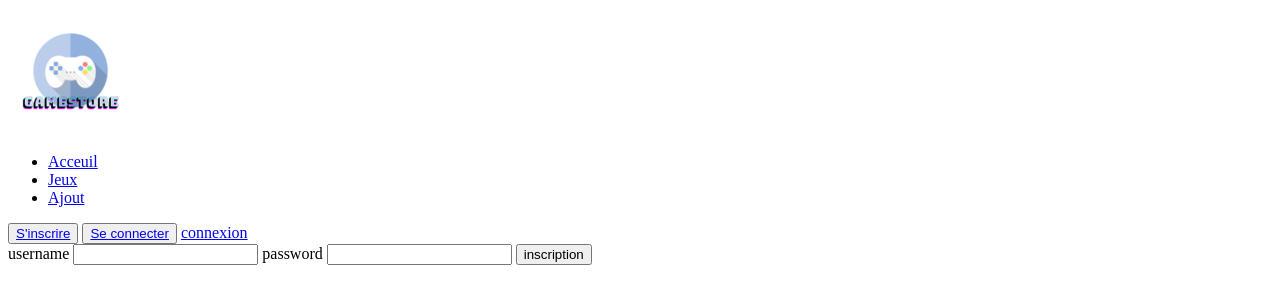
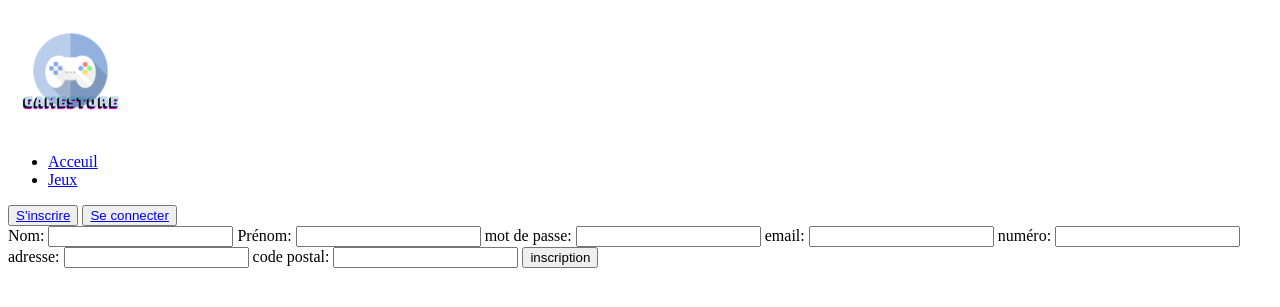
Before and after one commit to Nairolf7793/GAMESTORE, a PHP site: page /form_inscription.php in a window 1280 px wide. Shown: the top 307 px of the page. Run offline with PHP 8.4, Linux system fonts and the light colour scheme.

Commit message:
feat  (index, form_co, form_inscription) : add column to user table and modify index and form)

```diff
--- a/form_inscription.php
+++ b/form_inscription.php
@@ -13,22 +13,36 @@ require_once 'DbConnection.php';
 require_once 'session.php';
 
 if ($_SERVER['REQUEST_METHOD'] == 'POST'){
-    if(!$_POST['username'] || !$_POST['mp']) {
-        echo 'identifiant invalide';
+    if(!$_POST['firstname'] || !$_POST['lastname'] || !$_POST['mp'] || !$_POST['email'])  {
+        echo 'un des champs est manquant';
     } else {
-        $username=$_POST['username'];
+        $firstname=$_POST['firstname'];
+        $lastname=$_POST['lastname'];
         $mp=$_POST['mp'];
         $hash=password_hash($mp,PASSWORD_BCRYPT);
+        $email=$_POST['email'];
+        $nb=$_POST['nb'];
+        $adress=$_POST['adress'];
+        $code=$_POST['code'];
 
-
-        $query = DbConnection::getPdo()->prepare('INSERT INTO user (username, mp)
+        $query = DbConnection::getPdo()->prepare('INSERT INTO user (firstname,lastname, mp, email, nb, adress, code)
         VALUES (
-        :username,
-        :mp)
+        :firstname,
+        :lastname,
+        :mp,
+        :email,
+        :nb,
+        :adress,
+        code)
         ');
 
-        $query->bindParam(':username', $_POST['username']);
+        $query->bindParam(':firstname', $_POST['firstname']);
+        $query->bindParam(':lastname', $_POST['lastname']);
         $query->bindParam(':mp', $hash);
+        $query->bindParam(':email', $_POST['email']);
+        $query->bindParam(':nb', $_POST['nb']);
+        $query->bindParam(':adress', $_POST['adress']);
+        $query->bindParam(':code', $_POST['code']);
 
         if (!$query->execute()){
             echo "une erreur est survenue";
@@ -36,9 +50,7 @@ if ($_SERVER['REQUEST_METHOD'] == 'POST'){
         else {
             $_SESSION["success message"] = "Votre compte a bien été crée";
             header('location: form_co.php'); }
-
     }
-
 }
 ?>
 
@@ -50,7 +62,6 @@ if ($_SERVER['REQUEST_METHOD'] == 'POST'){
             <ul class="navigation">
                 <li class="navigation__li"><a href="index.php">Acceuil</a></li>
                 <li class="navigation__li"><a href="liste.php">Jeux</a></li>
-                <li class="navigation__li"><a href="form_ajout.php">Ajout</a></li>
             </ul>
 
             <button class="navbar__button" type="submit"><a href="form_inscription.php">S'inscrire</a></button>
@@ -58,19 +69,33 @@ if ($_SERVER['REQUEST_METHOD'] == 'POST'){
             <?php
                 if (isset($_SESSION["user"])): ?>
                 <a href="logout.php">Déconnexion</a>
-                <?php echo $_SESSION["user"]["username"]; ?>
+                <?php echo $_SESSION["user"]["firstname"]; ?>
                 <?php else: ?>
-                    <a href="form_co.php">connexion</a>
                 <?php endif; ?>
         </nav>
 
 
     <form action="" method="post">
-        <label for="username">username</label>
-        <input type="text" id="username" name="username">
+        <label for="firstname">Nom: </label>
+        <input type="text" id="firstname" name="firstname">
 
-        <label for="mp">password</label>
+        <label for="lastname">Prénom: </label>
+        <input type="text" id="lastname" name="lastname">
+
+        <label for="mp">mot de passe: </label>
         <input type="text" id="mp" name="mp">
+
+        <label for="email">email: </label>
+        <input type="email" id="email" name="email">
+
+        <label for="nb">numéro: </label>
+        <input type="number" id="nb" name="nb">
+
+        <label for="adress">adresse: </label>
+        <input type="text" id="adress" name="adress">
+
+        <label for="code">code postal:</label>
+        <input type="number" id="code" name="code">
 
         <button type="submit">inscription</button>
 
```
Also changed, not shown: form_co.php (+7 -7 lines), index.PHP (+3 -5 lines).
